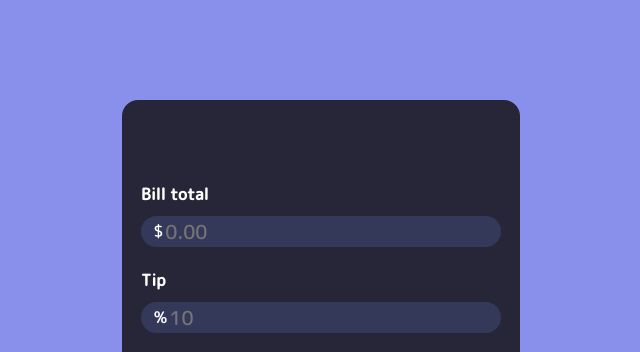
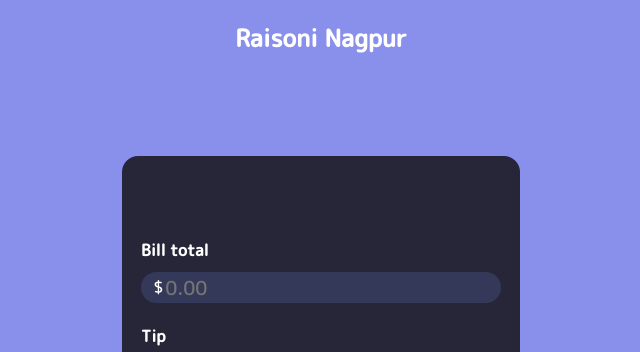
Before and after one commit to Markzang/TipCalculator, a plain HTML site: page index.html in a window 1280 px wide. Shown: the top 352 px of the page, without its empty margins (319-959 px from the left). Drawn offline with Linux system fonts and the light colour scheme.

Commit message:
added index.html

```diff
--- a/index.html
+++ b/index.html
@@ -14,9 +14,11 @@
     <title>Tip Calculator</title>
   </head>
   <body>
+    <center><h2>Raisoni Nagpur</h2></center>
     <div class="wrapper">
       <div class="container" id="topContainer">
         <div class="title">Bill total</div>
+
         <div class="inputContainer">
           <span>$</span>
           <input
```
